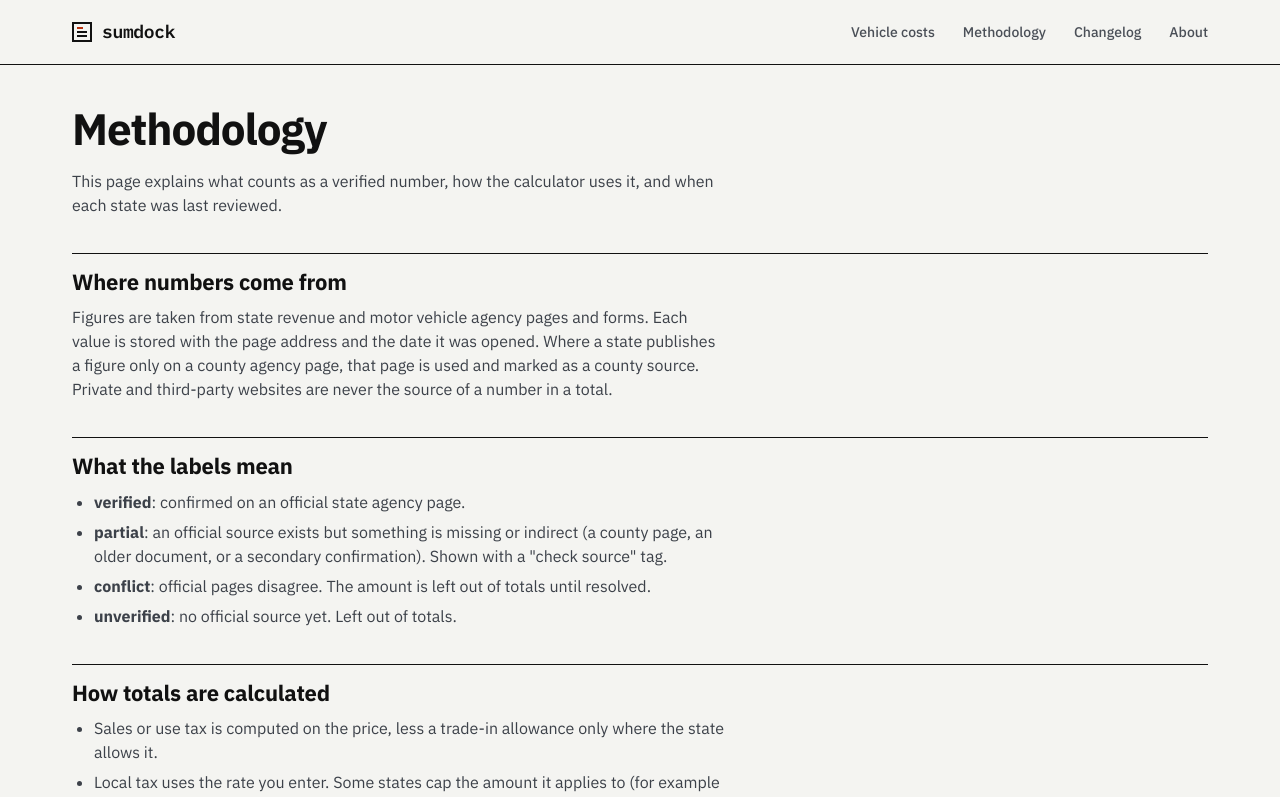
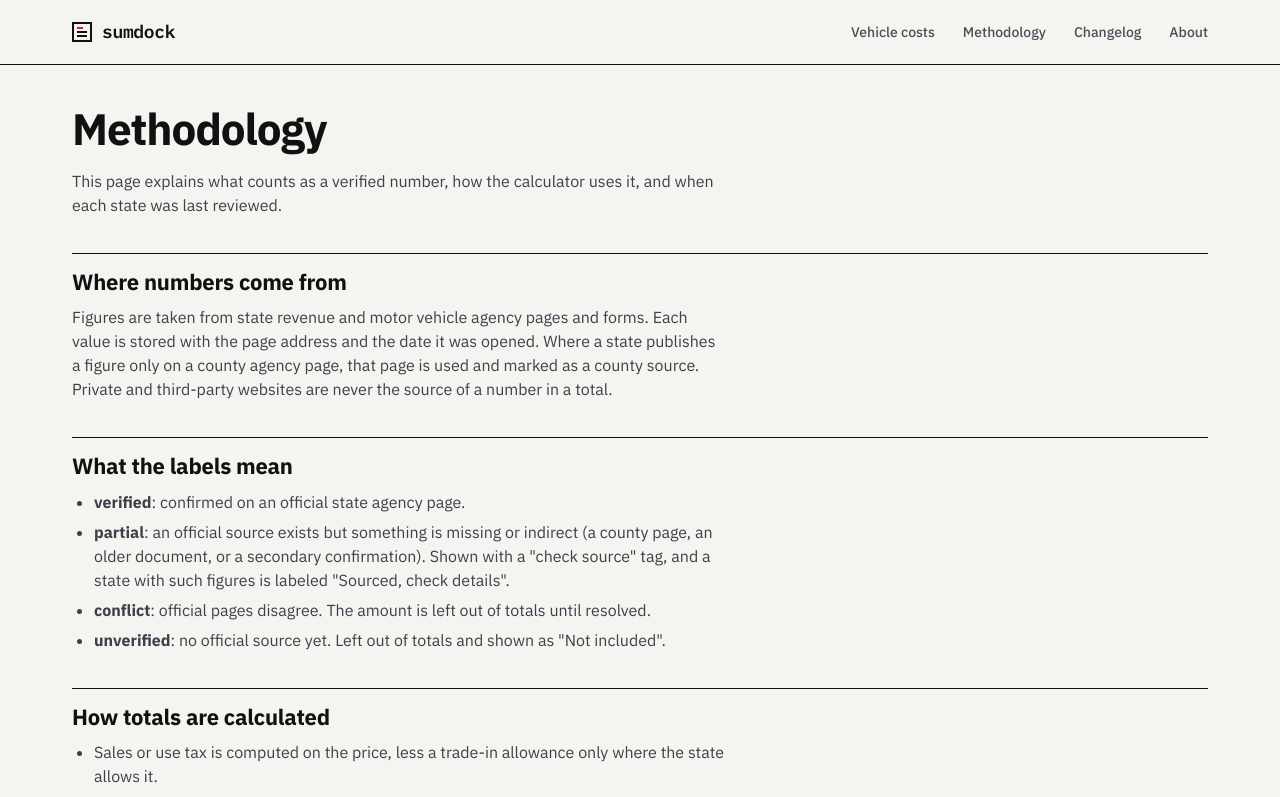
Before and after one commit to sanyamgargg/sumdock, a Next.js app: page /methodology in a window 1280 px wide. Shown: the top 797 px of the page. Built offline with nearby package versions, Linux system fonts and the light colour scheme.

Commit message:
Soften status labels: Sourced, check details; Not included
Co-Authored-By: Claude Sonnet 5.5 <noreply@anthropic.com>
Claude-Session: https://claude.ai/code/session_01QtRmZZT5FMehUpMFfP3ccJ

```diff
--- a/app/methodology/page.tsx
+++ b/app/methodology/page.tsx
@@ -26,9 +26,9 @@ export default function Methodology() {
       <h2>What the labels mean</h2>
       <ul>
         <li><strong>verified</strong>: confirmed on an official state agency page.</li>
-        <li><strong>partial</strong>: an official source exists but something is missing or indirect (a county page, an older document, or a secondary confirmation). Shown with a &quot;check source&quot; tag.</li>
+        <li><strong>partial</strong>: an official source exists but something is missing or indirect (a county page, an older document, or a secondary confirmation). Shown with a &quot;check source&quot; tag, and a state with such figures is labeled &quot;Sourced, check details&quot;.</li>
         <li><strong>conflict</strong>: official pages disagree. The amount is left out of totals until resolved.</li>
-        <li><strong>unverified</strong>: no official source yet. Left out of totals.</li>
+        <li><strong>unverified</strong>: no official source yet. Left out of totals and shown as &quot;Not included&quot;.</li>
       </ul>
 
       <h2>How totals are calculated</h2>
--- a/components/StateIndex.tsx
+++ b/components/StateIndex.tsx
@@ -135,7 +135,7 @@ export default function StateIndex({ rows }: { rows: StateRow[] }) {
 
       <ul className="legend" aria-label="What the status words mean">
         <li><StatusMark status="verified" label="Verified" />: every figure in the total is confirmed on an official page.</li>
-        <li><StatusMark status="partial" label="Partly verified" />: some figures are marked “check source”.</li>
+        <li><StatusMark status="partial" label="Sourced, check details" />: every figure cites a source, but some are marked “check source” because the source is indirect, old or from a county page.</li>
         <li><StatusMark status="in-review" label="In review" />: a core figure is not confirmed, so the page is not yet public.</li>
       </ul>
     </section>
--- a/components/StatusMark.tsx
+++ b/components/StatusMark.tsx
@@ -2,7 +2,7 @@ import type { Verification } from "@/lib/content";
 
 /**
  * Small square glyph plus the status word. The word is always shown, so the mark never relies on colour alone.
- * Verified: solid ink square. Partly verified: square with a 2px accent border. In review: dashed gray square.
+ * Verified: solid ink square. Sourced, check details: square with a 2px accent border. In review: dashed gray square.
  */
 export default function StatusMark({ status, label }: { status: Verification; label: string }) {
   return (
--- a/lib/content.ts
+++ b/lib/content.ts
@@ -99,7 +99,7 @@ const STATUS_LABEL: Record<Status, string> = {
   verified: "Verified",
   partial: "Check source",
   conflict: "Sources disagree",
-  unverified: "Not verified",
+  unverified: "Not included",
 };
 export const statusLabel = (s: Status) => STATUS_LABEL[s];
 
@@ -262,7 +262,7 @@ export function verificationStatus(state: StateData): { status: Verification; la
   const st = state.salesTax;
   const used = [st.stateRatePct, st.tradeInReducesBase, st.local, ...state.fees.map((f) => f.amount)].filter((s) => isUsable(s.status));
   if (used.some((s) => s.status === "partial")) {
-    return { status: "partial", label: "Partly verified", note: "Some figures are marked “check source”." };
+    return { status: "partial", label: "Sourced, check details", note: "Every figure cites a source; some are marked “check source” because the source is indirect, old or from a county page." };
   }
   return { status: "verified", label: "Verified", note: "Core figures confirmed on official pages." };
 }
```
